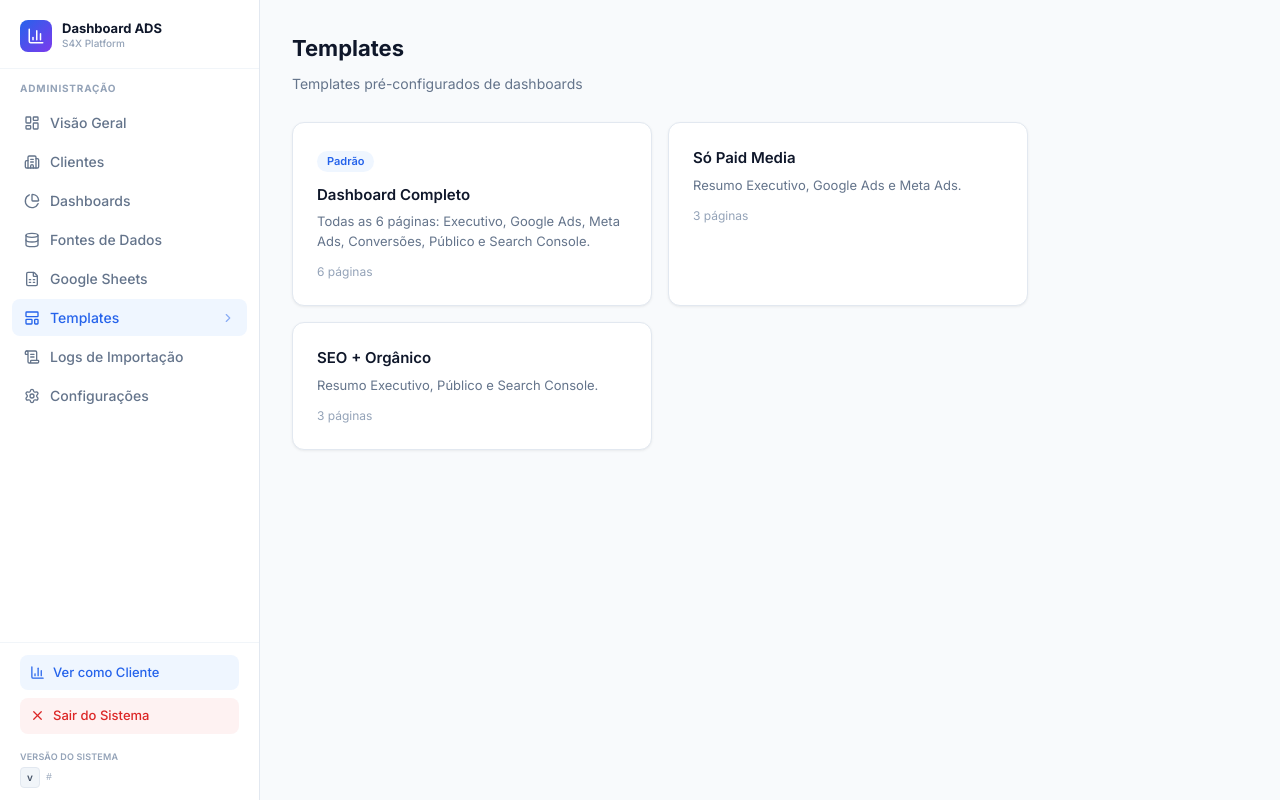
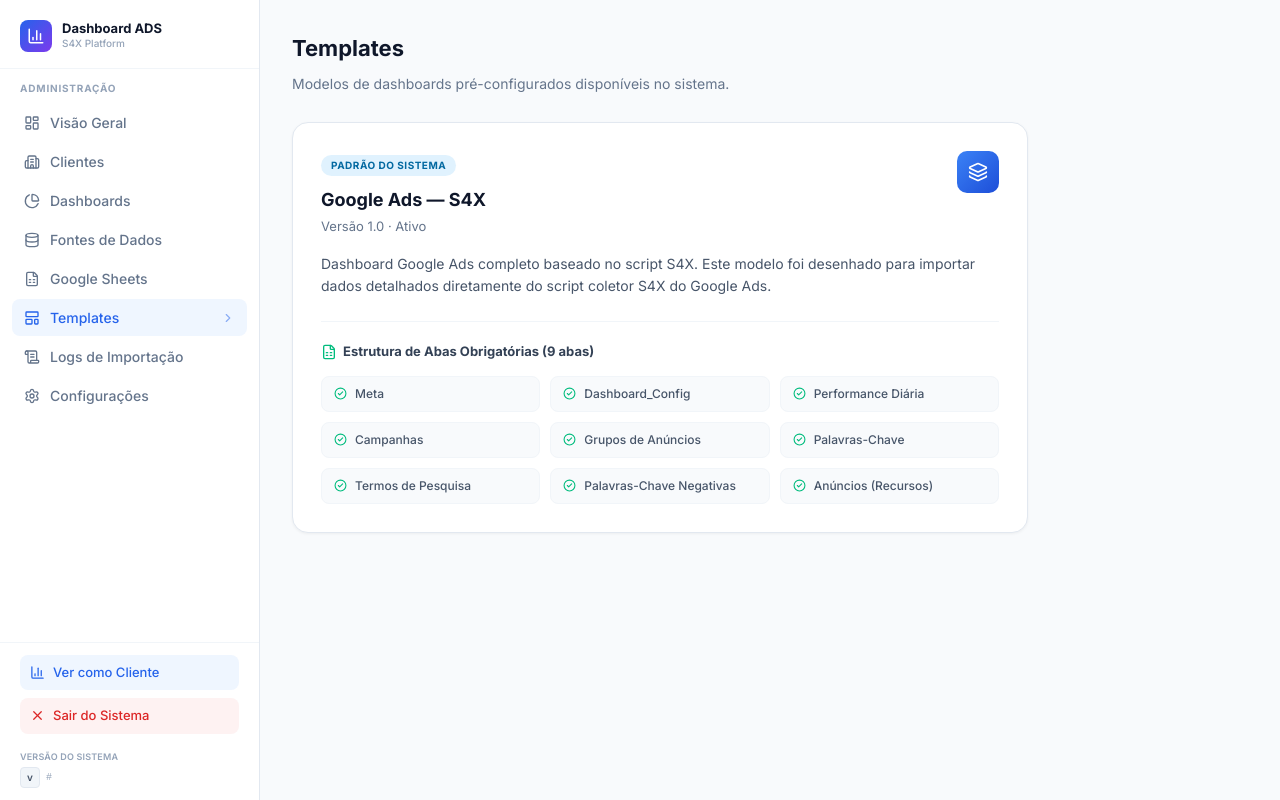
Before and after one commit to studio4x/dashboard-ads-s4x, a Next.js app: page /admin/templates in a window 1280 px wide. Built offline with nearby package versions, Linux system fonts and the light colour scheme.

Commit message:
feat: atualizar a listagem de templates para exibir apenas o Google Ads S4X

```diff
--- a/src/app/admin/templates/page.tsx
+++ b/src/app/admin/templates/page.tsx
@@ -1,22 +1,101 @@
 import type { Metadata } from "next";
+import { DASHBOARD_TEMPLATES } from "@/lib/dashboard/templates";
+import { FileSpreadsheet, Layers, CheckCircle2 } from "lucide-react";
+
 export const metadata: Metadata = { title: "Templates" };
+
 export default function TemplatesPage() {
-  const templates = [
-    { name: "Dashboard Completo", desc: "Todas as 6 páginas: Executivo, Google Ads, Meta Ads, Conversões, Público e Search Console.", pages: 6, isDefault: true },
-    { name: "Só Paid Media", desc: "Resumo Executivo, Google Ads e Meta Ads.", pages: 3, isDefault: false },
-    { name: "SEO + Orgânico", desc: "Resumo Executivo, Público e Search Console.", pages: 3, isDefault: false },
-  ];
+  // Filtra para exibir apenas o Google Ads S4X que está em uso
+  const templates = DASHBOARD_TEMPLATES.filter(t => t.id === "google_ads_s4x");
+
   return (
     <div style={{ padding: 32, maxWidth: 800 }}>
       <h1 style={{ fontSize: 22, fontWeight: 700, color: "#0F172A", marginBottom: 8 }}>Templates</h1>
-      <p style={{ fontSize: 14, color: "#64748B", marginBottom: 28 }}>Templates pré-configurados de dashboards</p>
-      <div style={{ display: "grid", gridTemplateColumns: "repeat(auto-fill, minmax(240px, 1fr))", gap: 16 }}>
+      <p style={{ fontSize: 14, color: "#64748B", marginBottom: 28 }}>
+        Modelos de dashboards pré-configurados disponíveis no sistema.
+      </p>
+
+      <div style={{ display: "flex", flexDirection: "column", gap: 24 }}>
         {templates.map((t) => (
-          <div key={t.name} className="card card-hover" style={{ padding: 24 }}>
-            {t.isDefault && <span style={{ fontSize: 11, padding: "2px 10px", borderRadius: 99, background: "#EFF6FF", color: "#2563EB", fontWeight: 600, display: "inline-block", marginBottom: 12 }}>Padrão</span>}
-            <h3 style={{ fontSize: 15, fontWeight: 600, color: "#0F172A", marginBottom: 6 }}>{t.name}</h3>
-            <p style={{ fontSize: 13, color: "#64748B", lineHeight: 1.5, marginBottom: 12 }}>{t.desc}</p>
-            <p style={{ fontSize: 12, color: "#94A3B8" }}>{t.pages} página{t.pages > 1 ? "s" : ""}</p>
+          <div
+            key={t.id}
+            className="card"
+            style={{
+              padding: 28,
+              border: "1px solid #E2E8F0",
+              borderRadius: 16,
+              background: "white",
+              boxShadow: "0 1px 3px 0 rgba(0, 0, 0, 0.05)"
+            }}
+          >
+            <div style={{ display: "flex", justifyContent: "space-between", alignItems: "flex-start", flexWrap: "wrap", gap: 12, marginBottom: 16 }}>
+              <div>
+                <span style={{
+                  fontSize: 10,
+                  padding: "3px 10px",
+                  borderRadius: 99,
+                  background: "#E0F2FE",
+                  color: "#0369A1",
+                  fontWeight: 700,
+                  textTransform: "uppercase",
+                  letterSpacing: "0.5px",
+                  display: "inline-block",
+                  marginBottom: 10
+                }}>
+                  Padrão do Sistema
+                </span>
+                <h2 style={{ fontSize: 18, fontWeight: 700, color: "#0F172A" }}>{t.name}</h2>
+                <p style={{ fontSize: 13, color: "#64748B", marginTop: 4 }}>Versão {t.version} · Ativo</p>
+              </div>
+              <div style={{
+                width: 42,
+                height: 42,
+                borderRadius: 10,
+                background: "linear-gradient(135deg, #3B82F6, #1D4ED8)",
+                display: "flex",
+                alignItems: "center",
+                justifyContent: "center",
+                color: "white"
+              }}>
+                <Layers size={20} />
+              </div>
+            </div>
+
+            <p style={{ fontSize: 14, color: "#475569", lineHeight: 1.6, marginBottom: 24 }}>
+              {t.description} Este modelo foi desenhado para importar dados detalhados diretamente do script coletor S4X do Google Ads.
+            </p>
+
+            <hr style={{ border: 0, borderTop: "1px solid #F1F5F9", marginBottom: 20 }} />
+
+            <div>
+              <h3 style={{ fontSize: 13, fontWeight: 700, color: "#334155", display: "flex", alignItems: "center", gap: 6, marginBottom: 14 }}>
+                <FileSpreadsheet size={16} className="text-emerald-500" />
+                Estrutura de Abas Obrigatórias ({t.requiredSheets?.length || 0} abas)
+              </h3>
+
+              <div style={{ display: "grid", gridTemplateColumns: "repeat(auto-fill, minmax(180px, 1fr))", gap: 10 }}>
+                {t.requiredSheets?.map((sheet) => (
+                  <div
+                    key={sheet}
+                    style={{
+                      display: "flex",
+                      alignItems: "center",
+                      gap: 8,
+                      padding: "8px 12px",
+                      background: "#F8FAFC",
+                      border: "1px solid #F1F5F9",
+                      borderRadius: 8,
+                      fontSize: 12,
+                      color: "#475569",
+                      fontWeight: 500
+                    }}
+                  >
+                    <CheckCircle2 size={13} className="text-emerald-500 flex-shrink-0" />
+                    <span>{sheet}</span>
+                  </div>
+                ))}
+              </div>
+            </div>
           </div>
         ))}
       </div>
```
